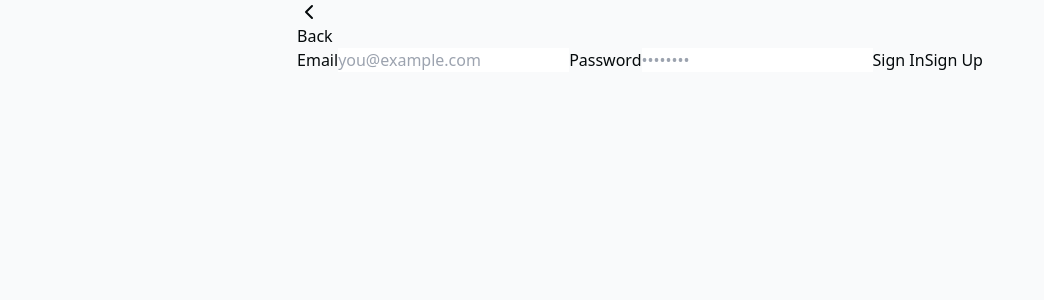
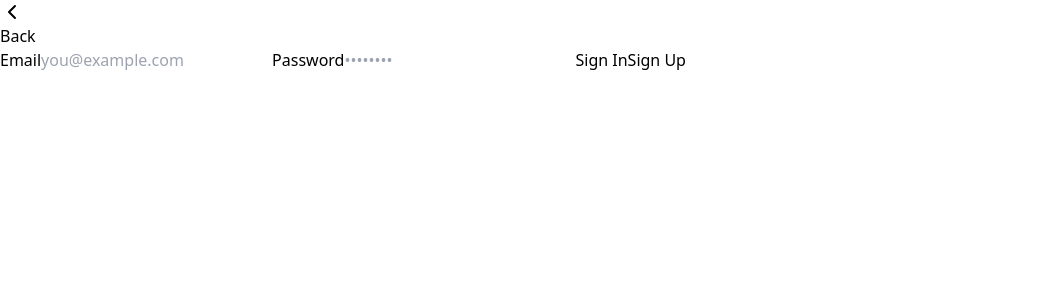
Before and after one commit to seanmturley/common-ground, a Next.js app: page /login in a window 1280 px wide. Shown: the top 300 px of the page, without its empty margins (0-1044 px from the left). Built offline with nearby package versions, Linux system fonts and the light colour scheme.

Commit message:
[#3] Remove extraneous code and styling from app/layout

```diff
--- a/app/layout.tsx
+++ b/app/layout.tsx
@@ -6,8 +6,8 @@
 
 export const metadata = {
   metadataBase: new URL(defaultUrl),
-  title: "Next.js and Supabase Starter Kit",
-  description: "The fastest way to build apps with Next.js and Supabase"
+  title: "Common Ground",
+  description: "Play Pauper on Magic: The Gathering Arena"
 };
 
 export default function RootLayout({
@@ -17,10 +17,8 @@
 }) {
   return (
     <html lang="en">
-      <body className="bg-background text-foreground">
-        <main className="min-h-screen flex flex-col items-center">
-          {children}
-        </main>
+      <body>
+        <main>{children}</main>
       </body>
     </html>
   );
```
